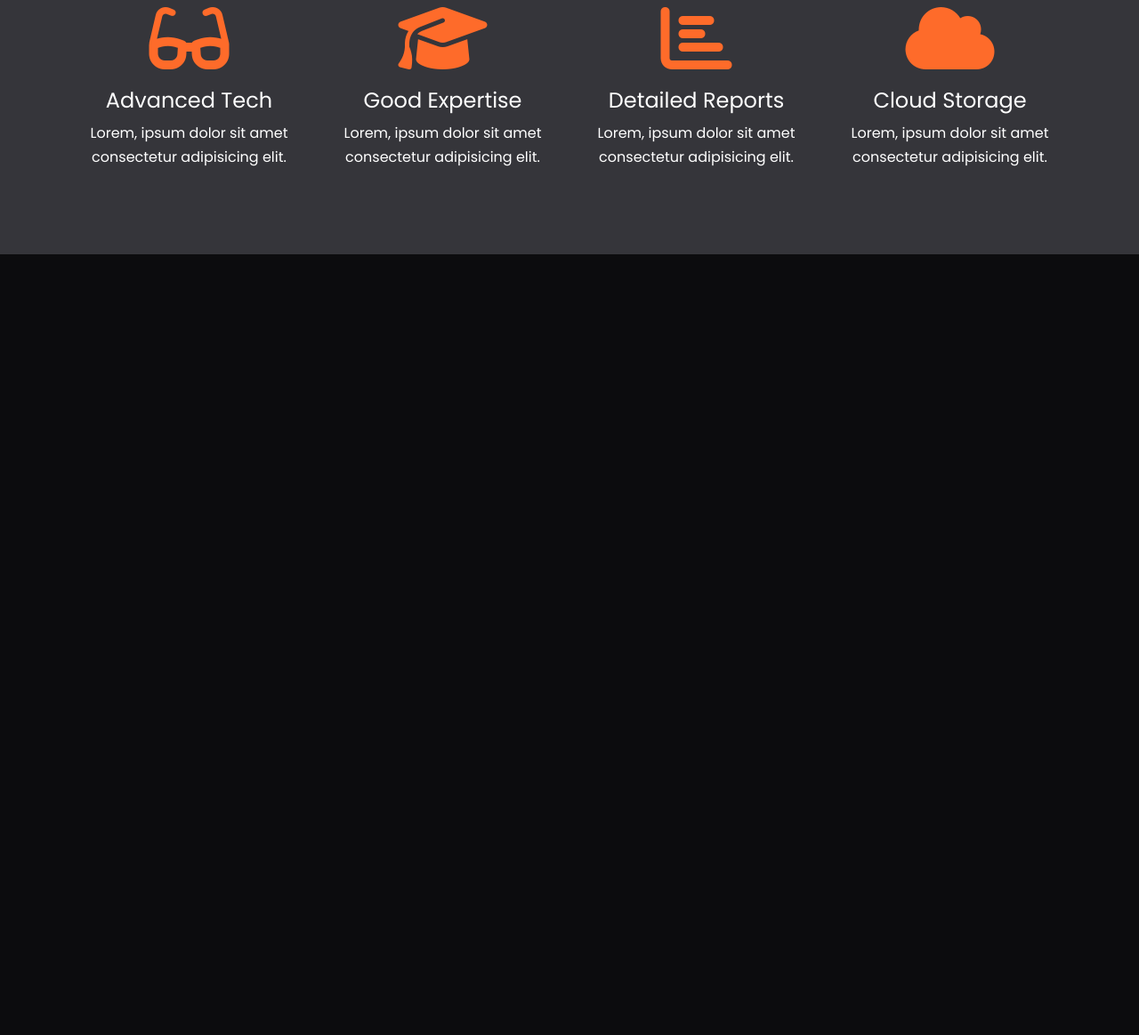
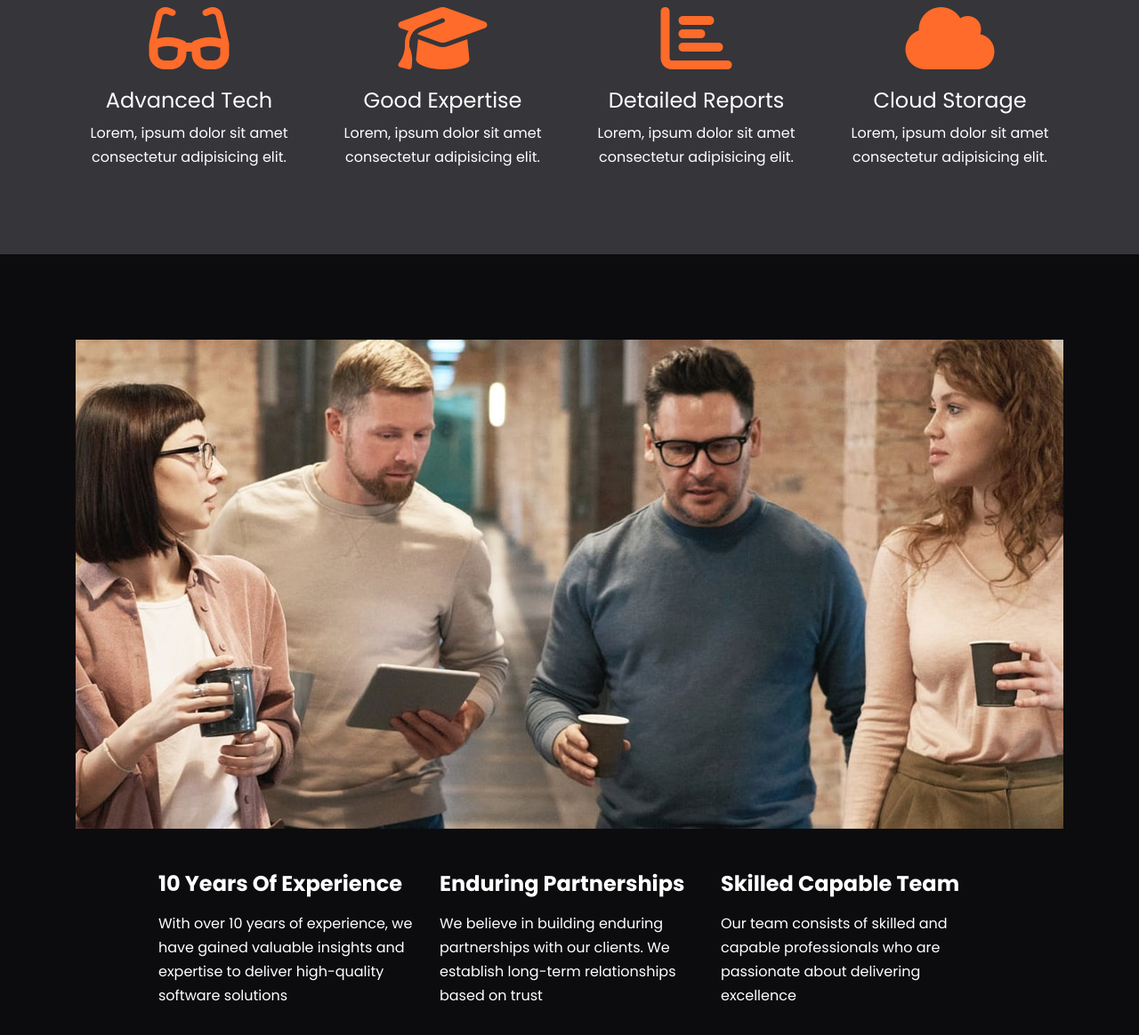
Before and after one commit to nataliestorozhuk/vera-website, a website: page index.html in a window 1280 px wide. Shown: the part 4225-5389 px from the top of the page at 89% size. Before the commit the page ends 4607 px from the top, so only its background shows below. Drawn offline with nearby package versions, Linux system fonts and the light colour scheme; files that its build step writes are made by us from their sources.

Commit message:
added Video section

```diff
--- a/index.html
+++ b/index.html
@@ -443,6 +443,44 @@
     </div>
   </section>
 
+  <!-- Video -->
+  <section class="video my-6">
+    <div class="container">
+      <div class="row">
+        <div class="col-12 d-flex flex-column align-items-center">
+          <div class="position-relative">
+            <img src="images/video-preview.jpg" alt="" class="img-fluid">
+            <a class="video-btn" data-bs-toggle="modal" data-bs-target="#videoModal" data-bs-src="https://www.youtube.com/watch?v=S4YDarQBkiM">
+              <span class="video-play-button">
+                <span></span>
+              </span>
+            </a>
+          </div>
+        </div>
+      </div>
+      <div class="row video-points px-6 mt-5">
+        <div class="col-lg-4">
+          <h4 class="fw-bold">10 Years Of Experience</h4>
+          <p>With over 10 years of experience, we have gained valuable insights and
+            expertise to deliver high-quality software solutions
+          </p>
+        </div>
+        <div class="col-lg-4">
+          <h4 class="fw-bold">Enduring Partnerships</h4>
+          <p> We believe in building enduring partnerships with our clients. We
+            establish long-term relationships based on trust
+          </p>
+        </div>
+        <div class="col-lg-4">
+          <h4 class="fw-bold">Skilled Capable Team</h4>
+          <p>Our team consists of skilled and capable professionals who are
+            passionate about delivering excellence
+          </p>
+        </div>
+      </div>
+    </div>
+  </section>
+
 
   <script src="js/replaceme.min.js"></script>
   <script src="js/bootstrap.bundle.min.js"></script>
--- a/scss/styles.scss
+++ b/scss/styles.scss
@@ -54,4 +54,12 @@ width: 24px;
         background: linear-gradient(rgba(0,0,0,0.4), rgba(0,0,0,0.9)),
         url('../images/header-background.jpg') center center no-repeat;
     }
+
+    .video-points{
+        padding: 0 !important;
+        text-align: center;
+    }
+    .video-points .col-lg-4{
+        margin-bottom: 20px;
+    }
 }
```
